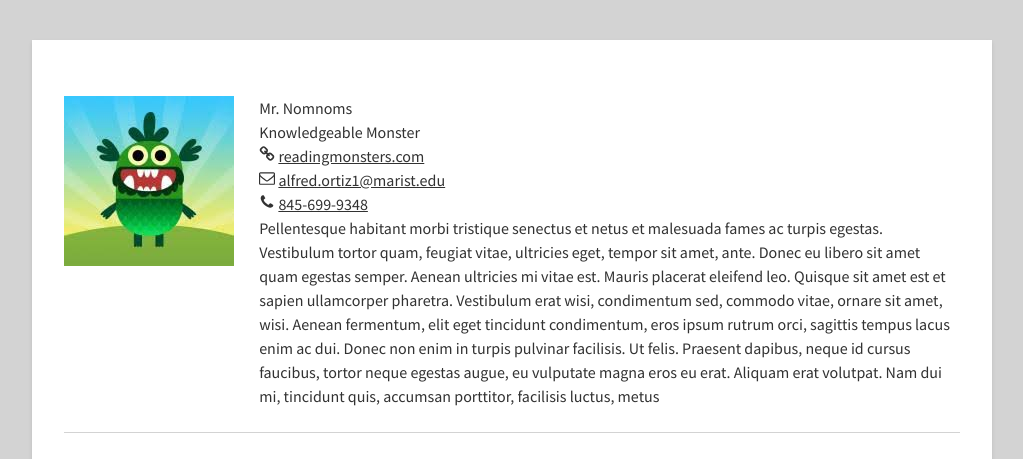
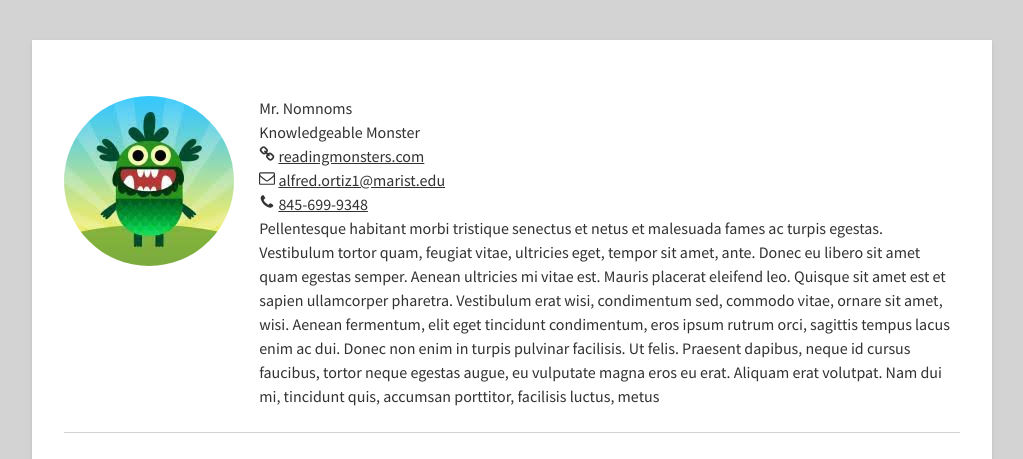
Before and after one commit to AlfyCodes/cmpt-221-labs, a Flask app: template lab2/Resume Project/templates/resume.html in a window 1280 px wide. Shown: the top 459 px of the page, without its empty margins (128-1151 px from the left). Run offline with Flask 2, Linux system fonts and the light colour scheme; the template is opened without the code that fills it, so the values that code supplies are empty; some libraries are stand-ins or nearby versions.

Commit message:
added styling for profile picture

```diff
--- a/lab2/Resume Project/static/css/res_style.css
+++ b/lab2/Resume Project/static/css/res_style.css
@@ -108,3 +108,10 @@ section:last-child {
 /*-------
 Main Info
 --------*/
+
+
+/* Styling for the profile picture*/
+
+img.pro_pic {
+    border-radius: 50%;
+}
```
